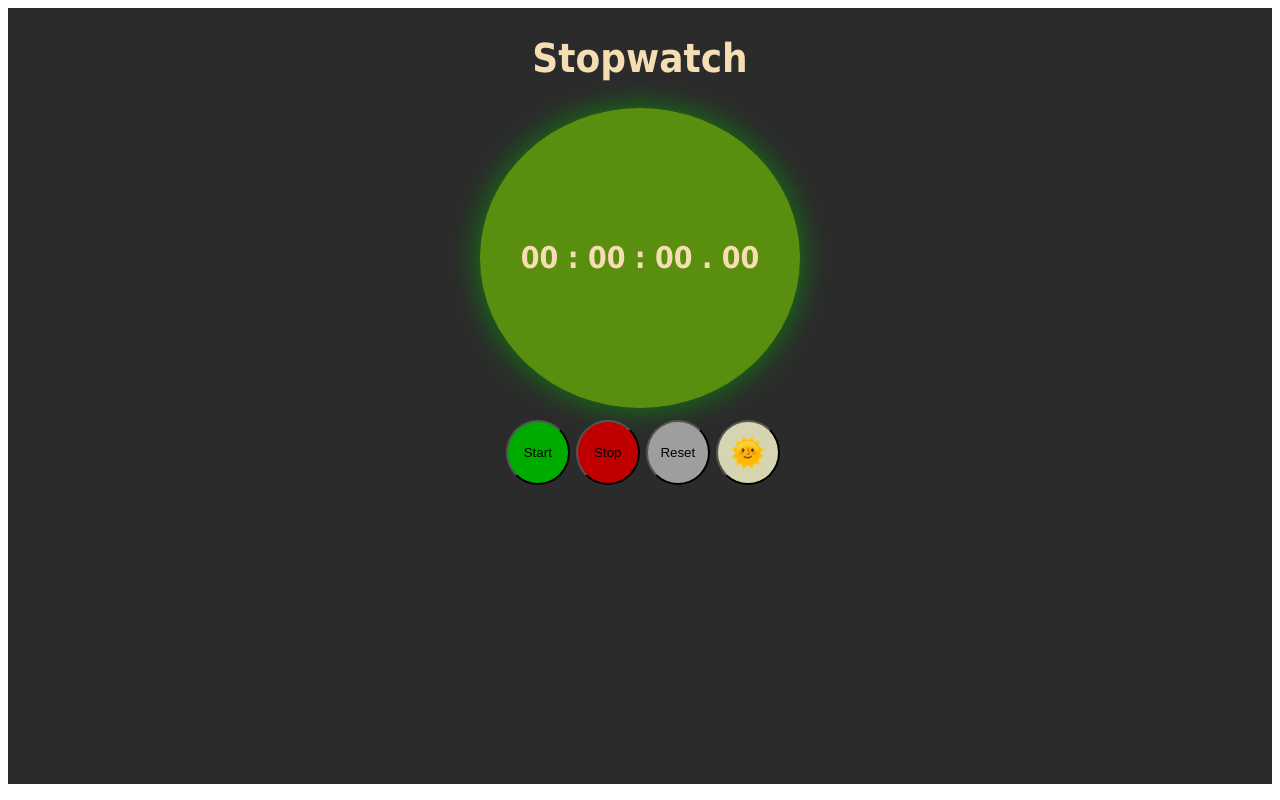
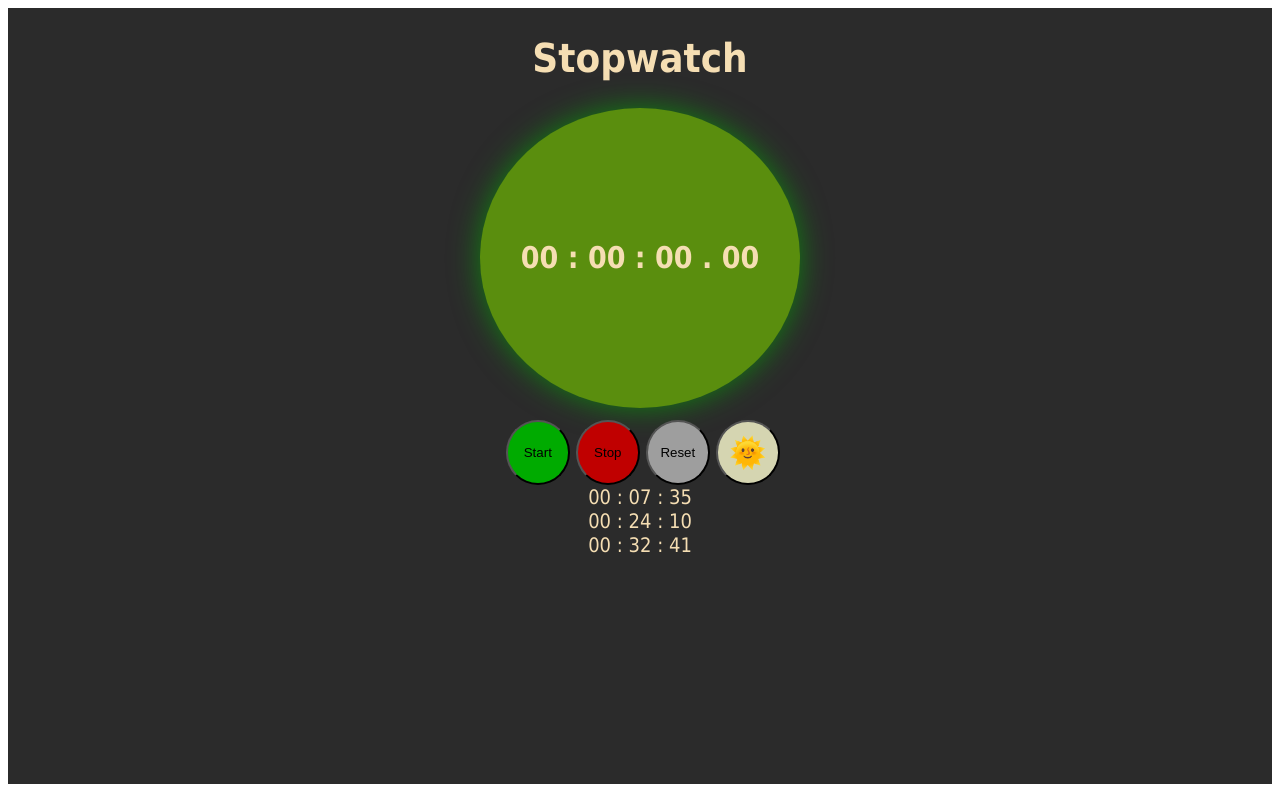
Before and after one commit to Amirhosein-Abbasi1/React-miniprojects, a React (Create React App) app: page / in a window 1280 px wide. Built offline with nearby package versions, Linux system fonts and the light colour scheme.

Commit message:
Part #13 React children

```diff
--- /dev/null
+++ b/src/Item.jsx
@@ -0,0 +1,10 @@
+const Item =(props)=>{
+    return(
+        <div>
+            {props.children}
+        </div>
+    )
+}
+
+
+export default Item;
--- a/src/output.js
+++ b/src/output.js
@@ -1,28 +1,23 @@
-import React , {useState}  from "react";
+import React , {useEffect, useState}  from "react";
 import './index.css';
 import App1 from "./hello";
 import App2 from "./timer";
-
-// class App extends React.Component{
-//     constructor(){
-//         super();
-//         this.state={
-//            title : "Stopwatch"
-//         }
-//     }
-//     render(){
-//         return(
-//         <div>
-//             <App1 title={this.state.title}/>
-//             <App2/>
-//         </div>
-//         )
-//     }
-// }
+import TimeList from "./timeList";
 
 const App =()=>{
     const [isLight , SetIsLight] = useState(false);
     const [title] = useState("Stopwatch");
+    const [timeArr] = useState(["00 : 07 : 35" , "00 : 24 : 10" , "00 : 32 : 41"])
+
+    //I use this useEffect to introduction it
+    useEffect(()=>{
+        console.log("useEffect");
+
+        return ()=>{
+
+        }
+    },[isLight])
+
 
     const handleSetIsLight =()=>{
         SetIsLight(!isLight)
@@ -32,6 +27,9 @@ const App =()=>{
         <div className="main" style={{background:isLight ? "rgb(226, 226, 226)" : "rgb(43, 43, 43)"}}>
             <App1 title={title}/>
             <App2 isLight={isLight} handleSetIsLight={handleSetIsLight}/>
+            <TimeList>
+                {timeArr}
+            </TimeList>
         </div>
     )
 }
--- /dev/null
+++ b/src/timeList.jsx
@@ -0,0 +1,18 @@
+import Item from "./Item";
+
+const timeList =(props)=>{
+    return(
+        <div className="main-timeList">
+            {props.children.map((c)=>(
+               <Item key={Item}>
+                {c}
+               </Item>
+            ))}
+
+        </div>
+    )
+
+}
+
+
+export default timeList;
```
